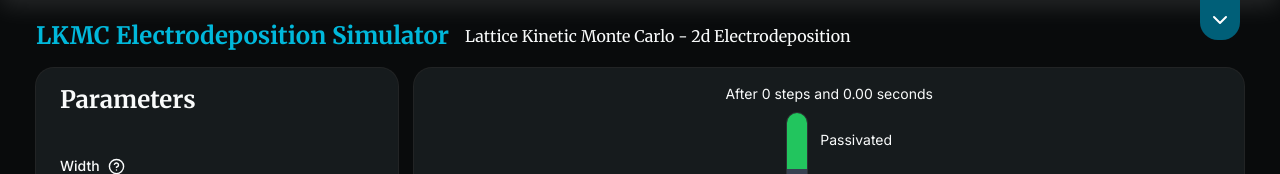
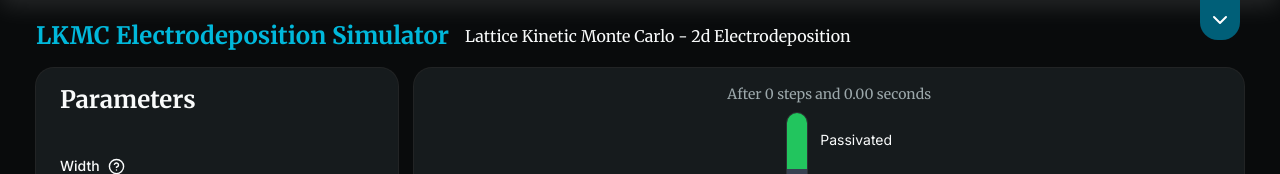
Before and after one commit to Rice-Material-Science-Lab/lithium-website, a Next.js app: page /sim in a window 1280 px wide. Shown: the top 174 px of the page. Built offline with nearby package versions, Linux system fonts and the light colour scheme; no server answers.

Commit message:
Unify styling

```diff
--- a/components/ui/pages/sim.tsx
+++ b/components/ui/pages/sim.tsx
@@ -683,10 +683,10 @@ export default function SimPageClientView() {
           </form>
           <div className="flex min-h-0 flex-1 flex-col gap-4">
             <Card className="flex min-h-0 flex-1 flex-col items-center justify-center gap-0 p-4">
-              <p className="text-md shrink-0">
+              <h3 className="text-center text-sm font-medium text-muted-foreground">
                 After {stepsRan.toLocaleString()} steps and {runTime.toFixed(2)}{" "}
                 seconds
-              </p>
+              </h3>
               <div className="flex min-h-0 w-full flex-1 justify-center gap-4">
                 <DisplayHexGrid
                   width={gridDimensions[0]}
```
